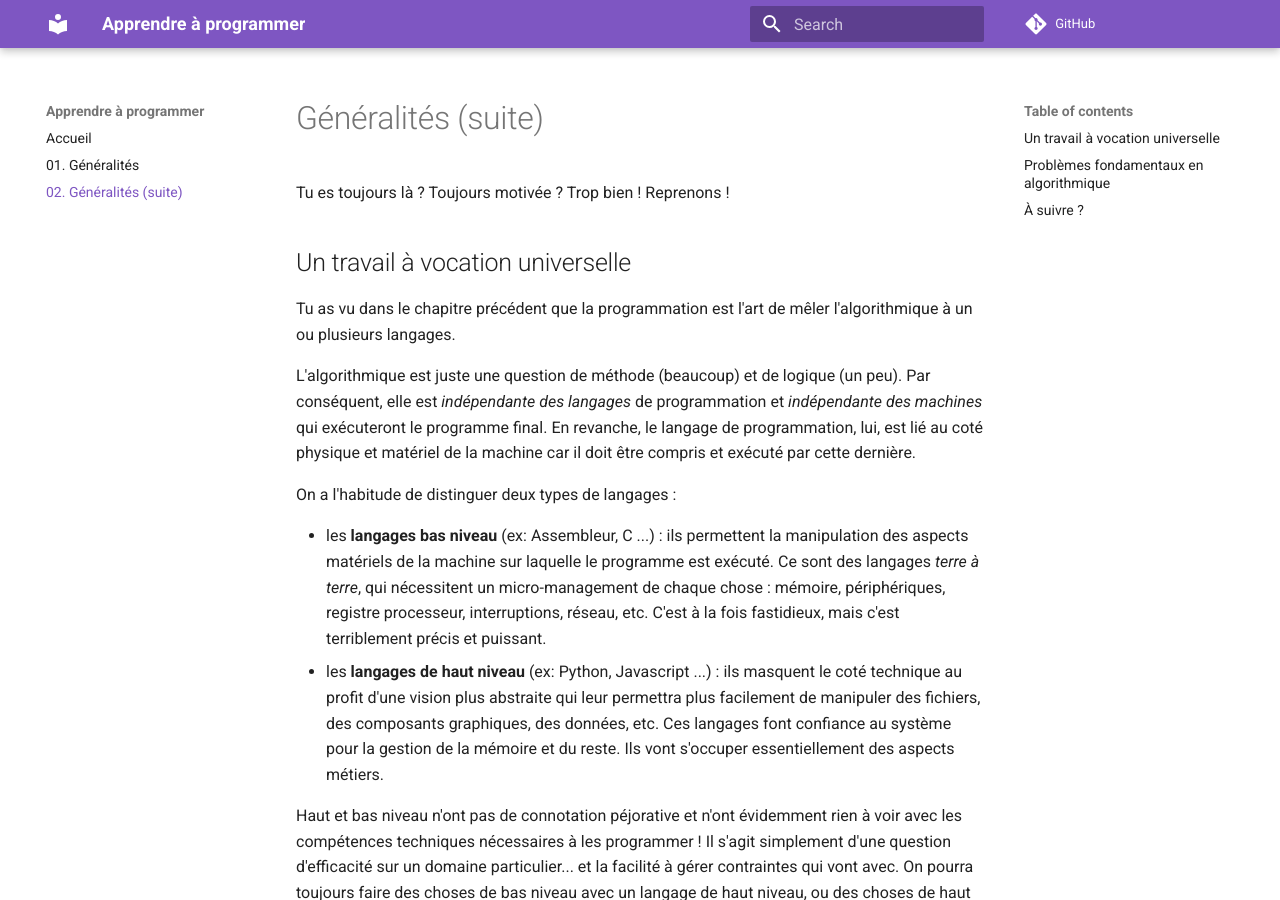
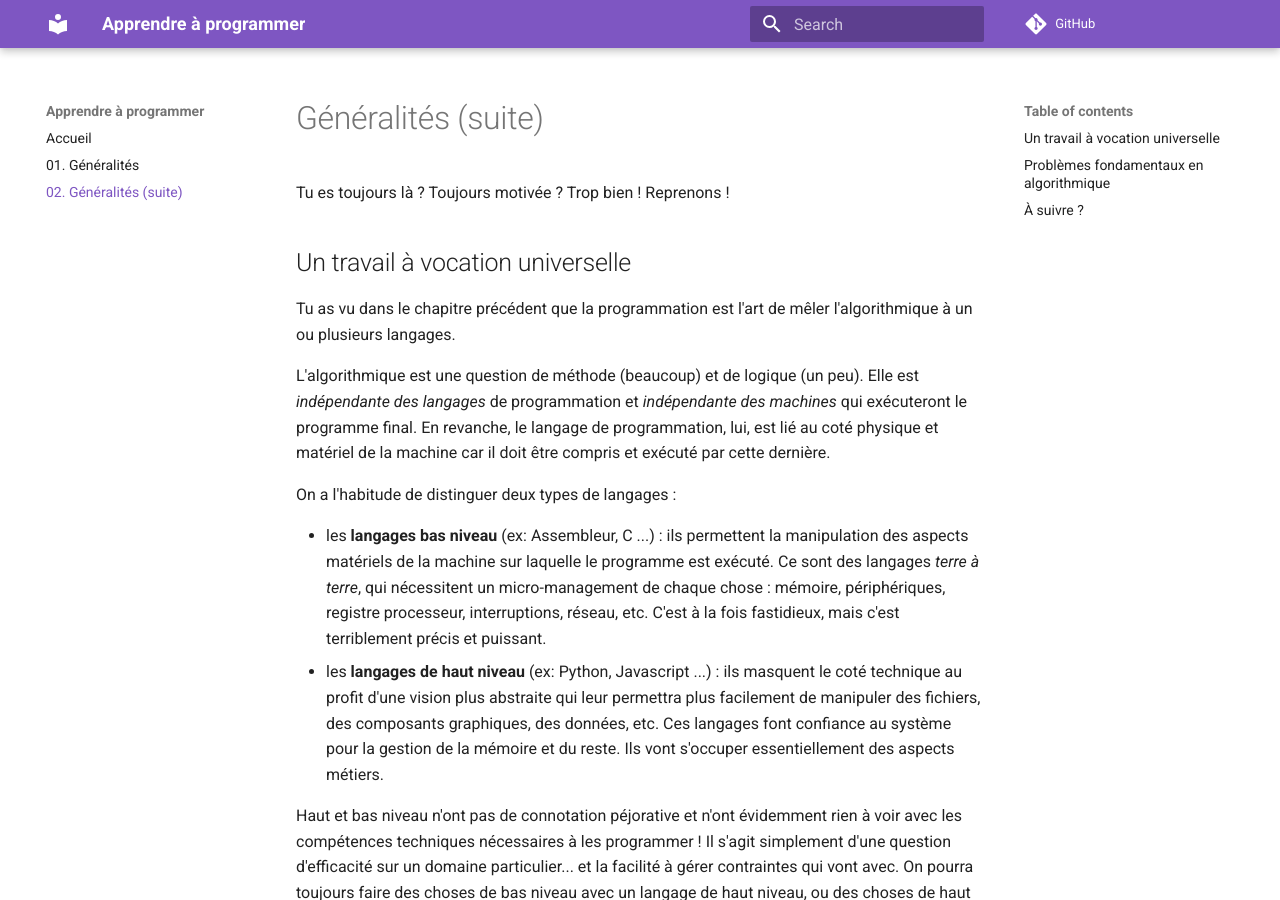
Before and after one commit to elgadjo/apprendre-a-programmer, an MkDocs documentation site: the page built from docs/02-algorithmique.md, in a window 1280 px wide and 900 px high. Built offline with MkDocs 1.6.1 and Material for MkDocs 9.7.7, drawn with Linux system fonts in a browser that asks for light colours; comment, search, counter and statistics services are not loaded; old or Windows-style settings are respelled for this version of MkDocs.

Commit message:
Quickfix.

```diff
--- a/docs/02-algorithmique.md
+++ b/docs/02-algorithmique.md
@@ -9,7 +9,7 @@ Un travail à vocation universelle
 
 Tu as vu dans le chapitre précédent que la programmation est l'art de mêler l'algorithmique à un ou plusieurs langages.
 
-L'algorithmique est juste une question de méthode (beaucoup) et de logique (un peu). Par conséquent, elle est _indépendante des langages_ de programmation et _indépendante des machines_ qui exécuteront le programme final. En revanche, le langage de programmation, lui, est lié au coté physique et matériel de la machine car il doit être compris et exécuté par cette dernière.
+L'algorithmique est une question de méthode (beaucoup) et de logique (un peu). Elle est _indépendante des langages_ de programmation et _indépendante des machines_ qui exécuteront le programme final. En revanche, le langage de programmation, lui, est lié au coté physique et matériel de la machine car il doit être compris et exécuté par cette dernière.
 
 On a l'habitude de distinguer deux types de langages :
 
```
